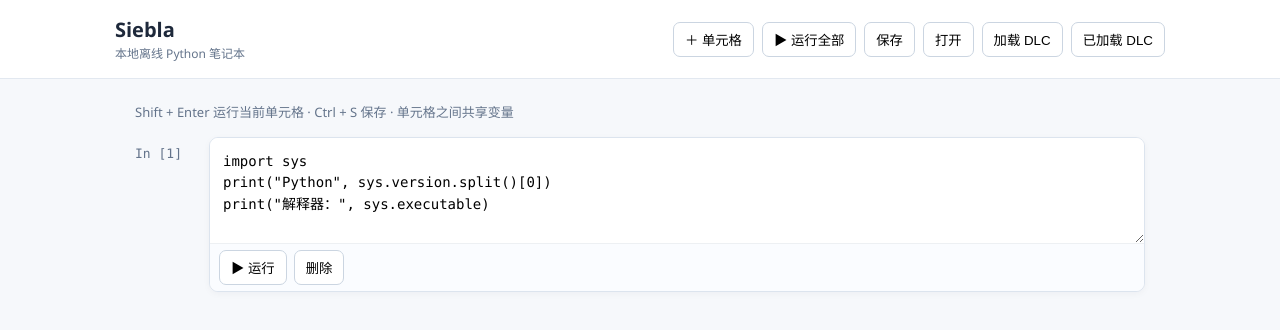
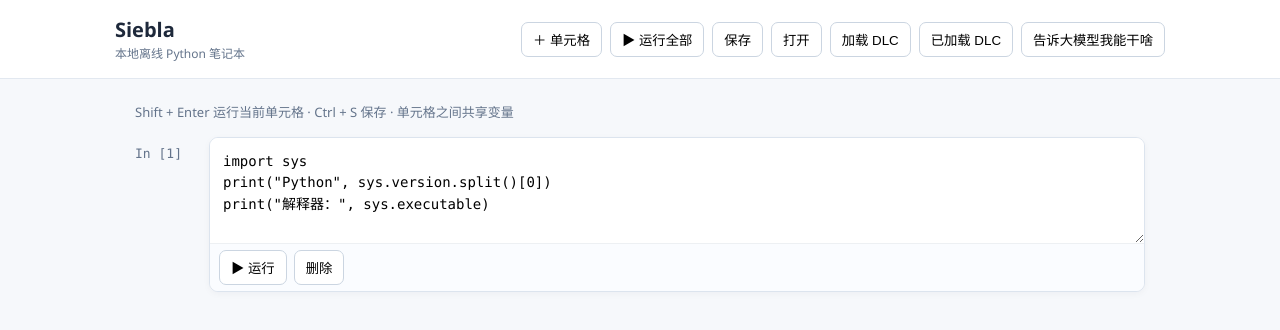
Before and after one commit to gniqeh/Siebla, a plain HTML site: page index.html in a window 1280 px wide. Drawn offline with Linux system fonts and the light colour scheme.

Commit message:
Add browser AI capabilities explanation button

```diff
--- a/index.html
+++ b/index.html
@@ -1,5 +1,5 @@
 <!doctype html>
 <html lang="zh-CN"><head><meta charset="utf-8"><meta name="viewport" content="width=device-width, initial-scale=1"><title>Siebla · 离线 Python</title><link rel="stylesheet" href="/style.css"></head>
-<body><header><div><strong>Siebla</strong><small>本地离线 Python 笔记本</small></div><nav><button id="add">＋ 单元格</button><button id="all">▶ 运行全部</button><button id="save">保存</button><button id="load">打开</button><button id="dlc">加载 DLC</button><button id="dlc-list">已加载 DLC</button><input id="dlc-file" type="file" accept=".zip" hidden><input id="file" type="file" accept=".json,.ipynb" hidden></nav></header>
+<body><header><div><strong>Siebla</strong><small>本地离线 Python 笔记本</small></div><nav><button id="add">＋ 单元格</button><button id="all">▶ 运行全部</button><button id="save">保存</button><button id="load">打开</button><button id="dlc">加载 DLC</button><button id="dlc-list">已加载 DLC</button><button id="ai-capabilities">告诉大模型我能干啥</button><input id="dlc-file" type="file" accept=".zip" hidden><input id="file" type="file" accept=".json,.ipynb" hidden></nav></header>
 <main><p class="hint">Shift + Enter 运行当前单元格 · Ctrl + S 保存 · 单元格之间共享变量</p><div id="cells"></div></main>
 <script src="/app.js"></script></body></html>
```
